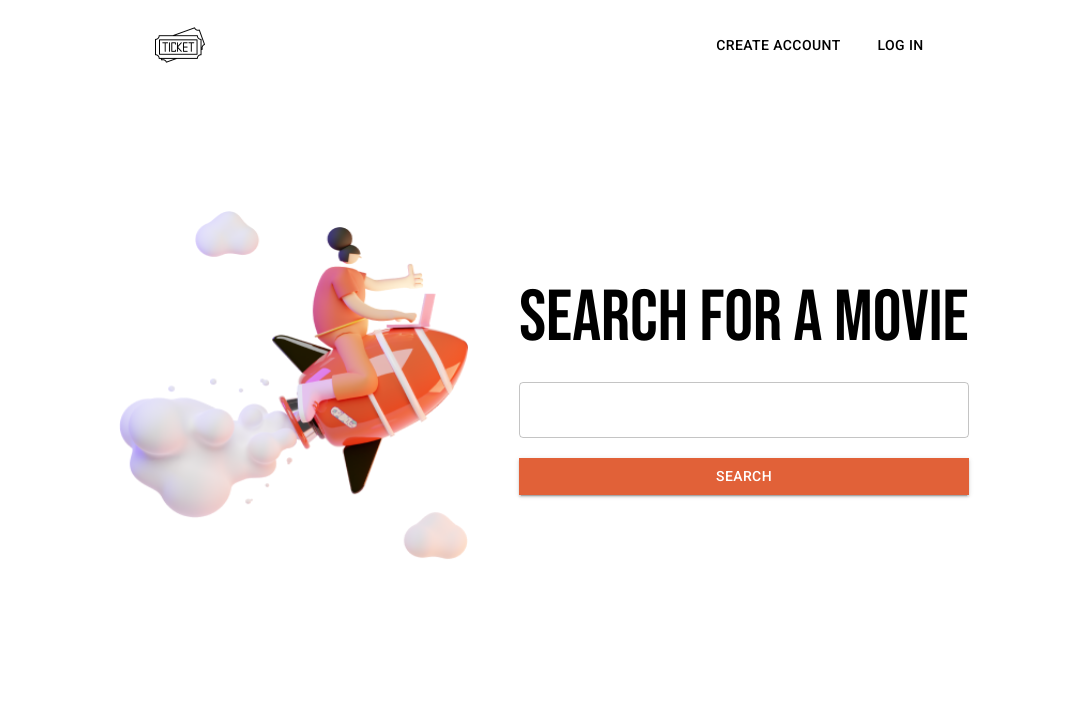
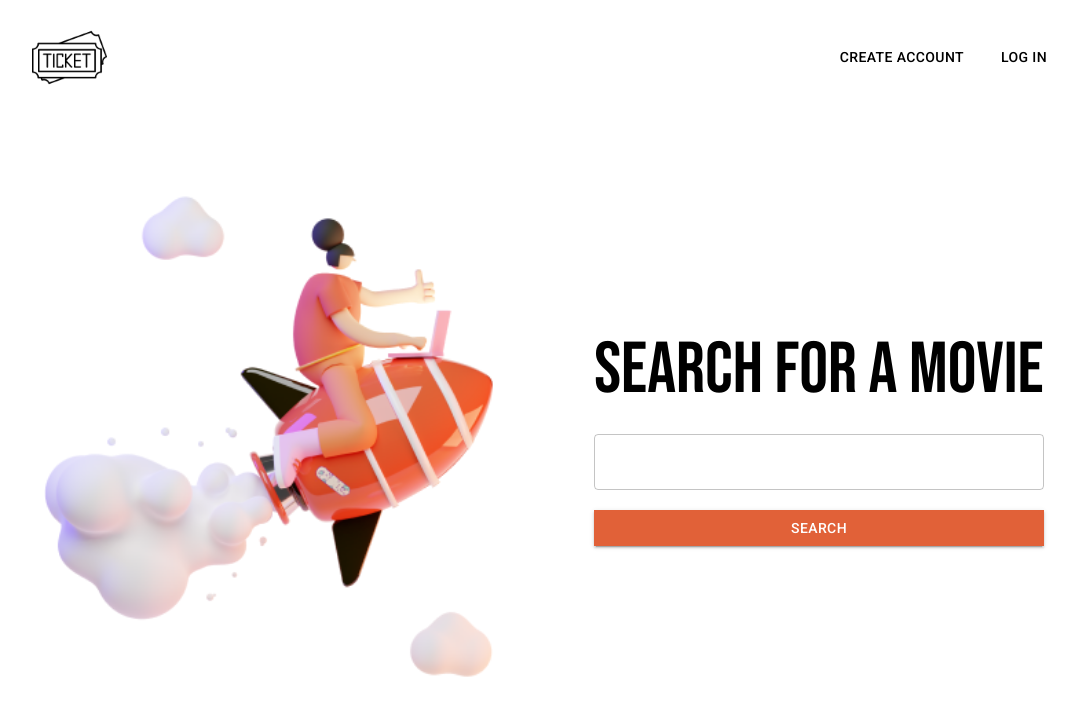
Before and after one commit to topanb11/TicketBox, a React (Create React App) app in the folder frontend/: page / in a window 1280 px wide. Shown: the top 716 px of the page, without its empty margins (96-1173 px from the left). Built offline with nearby package versions, Linux system fonts and the light colour scheme.

Commit message:
minor stylistic changes

```diff
--- a/frontend/src/components/NavBar.js
+++ b/frontend/src/components/NavBar.js
@@ -6,10 +6,8 @@ import Logo from "../assets/logo.png"
 
 const Container = styled("div")({
   display: "flex",
-  width: "100%",
-  justifyContent: "space-around",
-  paddingTop: "20px",
-  paddingBottom:"20px"
+  justifyContent: "space-between",
+  padding: "20px 10%"
 });
 
 const NavButton = styled(Button)({
@@ -39,7 +37,7 @@ const NavBar = (props) => {
   if (loggedIn) {
     return (
       <Container>
-        <Icon src={Logo} width="50px" onClick={() => navigate("/")}></Icon>
+        <Icon src={Logo} width="75px" onClick={() => navigate("/")}></Icon>
         <TextContainer>
             <NavButton variant="text" onClick={() => navigate("/services")}>
             Log Out
@@ -50,7 +48,7 @@ const NavBar = (props) => {
   } else {
     return (
       <Container>
-          <Icon src={Logo} width="50px" onClick={() => navigate("/")}></Icon>
+          <Icon src={Logo} width="75px" onClick={() => navigate("/")}></Icon>
           <TextContainer>
                 <NavButton variant="text" onClick={() => navigate("/register")}>
                 Create Account
--- a/frontend/src/pages/Home.js
+++ b/frontend/src/pages/Home.js
@@ -15,9 +15,9 @@ const Header = styled('div')({
   width:"100%",
   justifyContent:"center",
   alignItems:"center",
-  gap:"50px",
+  gap:"100px",
   position:"relative",
-  top:"15%"
+  top:"10%"
 })
 
 const TextContainer = styled('div')({
@@ -39,7 +39,8 @@ const SubTitle = styled('div')({
 })
 
 const Search = styled(Button)({
-    borderRadius:"0px"
+    borderRadius:"0px",
+    fontFamily: "Roboto, sans-serif",
 })
 
 
@@ -50,7 +51,7 @@ const Home = () => {
     <Page>
       <NavBar></NavBar>
       <Header>
-        <img src={Icon} width="350px" height="350px"></img>
+        <img src={Icon} width="450px"></img>
         <TextContainer>
           <Title>
             SEARCH FOR A MOVIE
```
